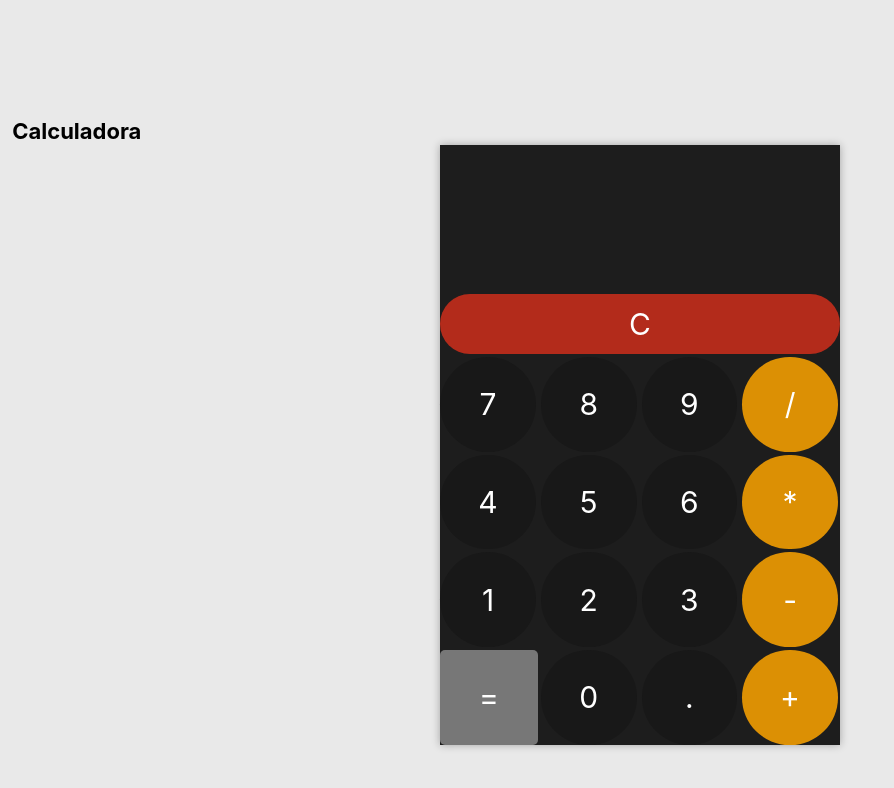
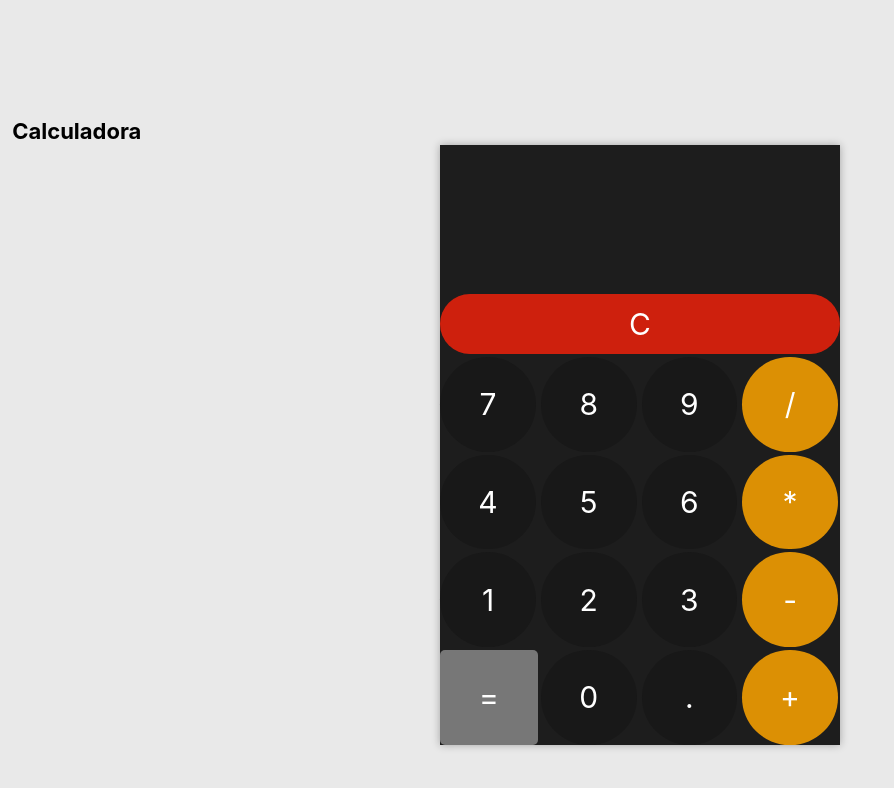
Before and after one commit to randyfastcode/WebCalculator, a plain HTML site: page index.html in a window 1280 px wide. Shown: the whole page, without its empty margins (0-894 px from the left). Drawn offline with Linux system fonts and the light colour scheme.

Commit message:
Update estilos.css

```diff
--- a/estilos.css
+++ b/estilos.css
@@ -68,7 +68,7 @@ input{
     font-size: 30px;
     color: white;
     border: none;
-    border-radius: 75px;
+    border-radius: 80px;
 }
 
 input:focus{
@@ -77,7 +77,7 @@ input:focus{
 }
 
 input:hover{
-    filter: brightness(130%);
+    filter: brightness(110%);
 }
 
 .operador{
@@ -88,7 +88,7 @@ input:hover{
 .btneliminar{
     width: 100%;
     height: 60px;
-    background-color: #b32b1b;
+    background-color: #ce200d;
     margin-bottom: 3px;
 }
 
```
